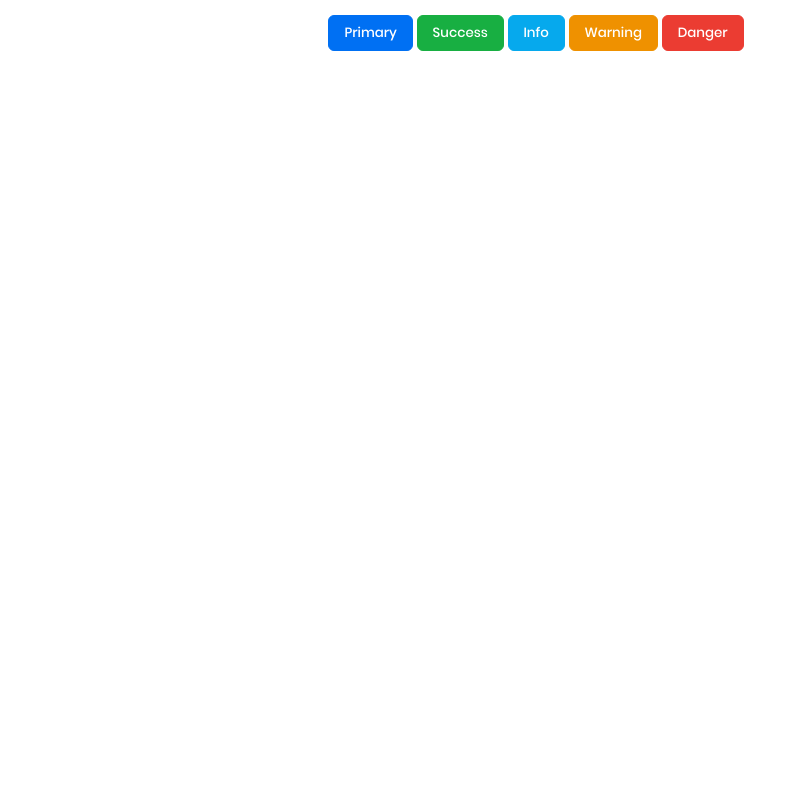
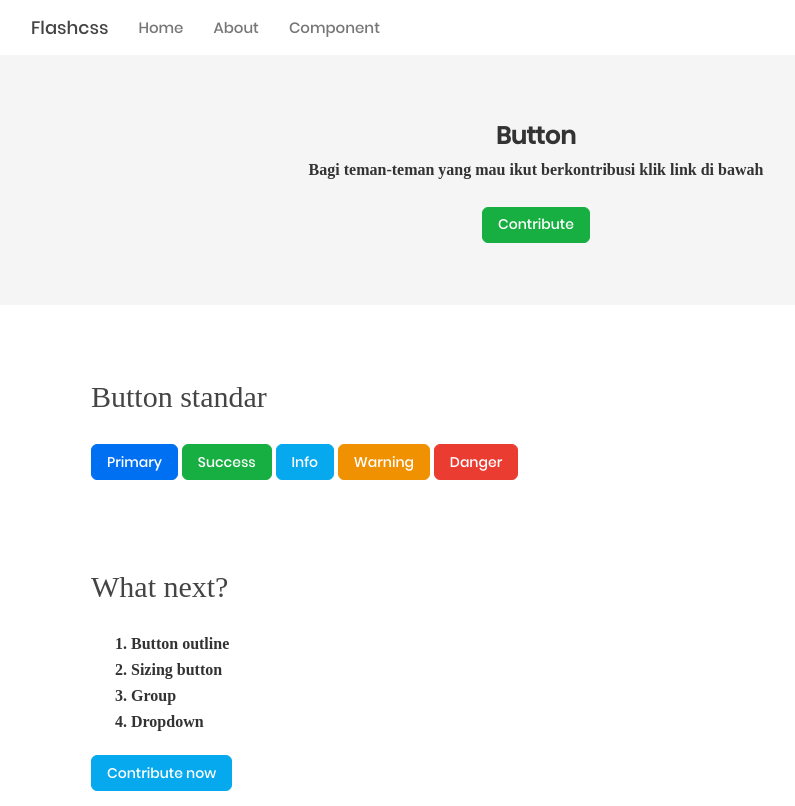
Before and after one commit to umaralfaruqdev/flashcss, a website: page views/button.html in a window 1280 px wide. Shown: the whole page, without its empty margins (104-899 px from the left). Drawn offline with Linux system fonts and the light colour scheme; files whose address does not match are found by name.

Commit message:
update button, readme, views

```diff
--- a/scss/_button.scss
+++ b/scss/_button.scss
@@ -17,51 +17,72 @@
 	font-family: inherit;
 	cursor: pointer;
 	transition: box-shadow .13s;
+	text-decoration: none;
+	font-size: 14px;
 }
 
+[class*="btn-"]:focus {
+	outline: 0;
+}
+
+// mixin
+
+
 .btn-primary {
-	background-color: #0070f3;
-	border-color: #0070f3;
+	@include bg-border(#0070f3);
+}
+
+.btn-primary:hover {
+	@include bg-border(#1064c6);
 }
 
 .btn-primary:focus {
-// border-color: #0070f361;
-	box-shadow: 0 0 0 3px #0070f361;
+	@include shadow(0 0 0 3px #0070f361);
 }
 
 .btn-success {
-	background-color: #18af42;
-	border-color: #18af42;
+	@include bg-border(#18af42);
+}
+
+.btn-success:hover {
+	@include bg-border(#0f9b36);
 }
 
 .btn-success:focus {
-// border-color: #18af4261;
-	box-shadow: 0 0 0 3px #18af4261;
+	@include shadow(0 0 0 3px #18af4261);
 }
+
 .btn-info {
-	background-color: #06a9ed;
-	border-color: #06a9ed;
+	@include bg-border(#06a9ed);
+}
+
+.btn-info:hover {
+	@include bg-border(#0a8abf);
 }
 
 .btn-info:focus {
-// border-color: #06a9ed61;
-	box-shadow: 0 0 0 3px #06a9ed61;
+	@include shadow(0 0 0 3px #06a9ed61);
 }
 
 .btn-warning {
-	background-color: #ef9100;
-	border-color: #ef9100;
+	@include bg-border(#ef9100);
+}
+
+.btn-warning:hover {
+	@include bg-border(#ca7b00);
 }
 
 .btn-warning:focus {
-	box-shadow: 0 0 0 3px #ef910061;
+	@include shadow(0 0 0 3px #ef910061);
 }
 
 .btn-danger {
-	background-color: #eb3c32;
-	border-color: #eb3c32;
+	@include bg-border(#eb3c32);
 }
 
+.btn-danger:hover {
+	@include bg-border(#c13229);
+}
 .btn-danger:focus {
-	box-shadow: 0 0 0 3px #eb3c3261;
+	@include shadow(0 0 0 3px #eb3c3261);
 }
--- a/scss/flash.scss
+++ b/scss/flash.scss
@@ -10,4 +10,5 @@
  */
 
 @import 'init';
+@import 'mixins/mixin';
 @import 'button';
--- /dev/null
+++ b/scss/mixins/_background.scss
@@ -0,0 +1,7 @@
+// Mixins
+
+
+@mixin bg-border($color) {
+	background-color: $color;
+	border-color: $color;
+}
--- /dev/null
+++ b/scss/mixins/_mixin.scss
@@ -0,0 +1,2 @@
+@import 'background';
+@import 'shadow';
--- /dev/null
+++ b/scss/mixins/_shadow.scss
@@ -0,0 +1,3 @@
+@mixin shadow($data) {
+	box-shadow: $data;
+}
--- /dev/null
+++ b/views/assets/css/page.css
@@ -0,0 +1,123 @@
+/*Styling page*/
+
+.my-navbar {
+	display: flex;
+	align-items: center;
+	min-height: 55px;
+	background-color: #fff;
+	padding-left: 15px;
+	padding-right: 15px;
+}
+
+.my-navbar .static {
+	display: flex;
+	align-items: center;
+}
+
+.my-navbar .static .brand {
+	text-decoration: none;
+	font-size: 18px;
+	color: #444;
+	padding-right: 15px;
+}
+
+.my-navbar .navigation {
+	display: flex;
+	align-items: center;
+	list-style: none;
+	margin: 0;
+	padding: 0;
+}
+
+.my-navbar .navigation li.item a.link {
+	color: #777;
+	text-decoration: none;
+	padding: 0 15px;
+	font-size: 15px;
+}
+
+
+.page-container {
+	padding: 0 15px;
+}
+
+@media(max-width: 480px) {
+	.collapsable-navbar {
+		display: none;
+	}
+}
+
+@media (min-width: 768px) {
+	.my-navbar {
+		padding-left: 135px;
+		padding-right: 135px;
+	}
+
+	.page-container {
+		padding: 0 195px;
+	}
+}
+
+
+.hero-section > .hero {
+	display: flex;
+	flex-direction: column;
+	justify-content: center;
+	align-items: center;
+	padding: 15px;
+	background-color: #f5f5f5;
+	min-height: 250px;
+}
+
+@media(min-width: 768px) {
+	.hero-section > .hero {
+		padding: 15px 75px;
+	}
+}
+
+.hero-button {
+	padding-top: 25px;
+}
+
+.hero-sub {
+	font-family: Nunito;
+	font-weight: 600;
+	padding-top: 5px;
+	line-height: 1.5;
+}
+
+.content-section > .content-container {
+	padding-top: 75px;
+	padding-bottom: 15px;
+}
+
+.content-title {
+	padding-bottom: 15px;
+	font-family: Poppins;
+	font-weight: 500;
+	font-size: 30px;
+	color: #444;
+}
+
+.next-list * {
+	font-family: Nunito;
+	font-weight: 600;
+	padding-bottom: 8px;
+}
+
+/*helper*/
+.b {
+	border: 1px solid tomato;
+}
+
+.pb-15 {
+	padding-bottom: 15px;
+}
+
+.pt-15 {
+	padding-top: 15px;
+}
+
+.tac {
+	text-align: center;
+}
--- a/views/button.html
+++ b/views/button.html
@@ -8,19 +8,54 @@
 	<title>Button: Flashcss</title>
 	<link rel="stylesheet" href="../dist/css/flash.css">
 	<link rel="shortcut icon" href="assets/ico/bendera-indonesia.ico">
+	<link rel="stylesheet" href="assets/css/page.css">
 
-	<style>
-		body {
-			padding: 15px;
-			text-align: center;
-		}
-	</style>
 </head>
 <body>
-	<button type="button" class="btn-primary">Primary</button>
-	<button type="button" class="btn-success">Success</button>
-	<button type="button" class="btn-info">Info</button>
-	<button type="button" class="btn-warning">Warning</button>
-	<button type="button" class="btn-danger">Danger</button>
+	<nav class="my-navbar">
+		<div class="static">
+			<a class="brand" href="">Flashcss</a>
+		</div>
+		<div class="collapsable-navbar">
+			<ul class="navigation">
+				<li class="item"><a class="link" href="">Home</a></li>
+				<li class="item"><a class="link" href="">About</a></li>
+				<li class="item"><a class="link" href="">Component</a></li>
+			</ul>
+		</div>
+	</nav>
+	<section class="hero-section">
+		<div class="hero">
+			<h1 class="hero-title">Button</h1>
+			<p class="hero-sub tac">Bagi teman-teman yang mau ikut berkontribusi klik link di bawah</p>
+			<div class="hero-button">
+				<a class="btn-success" href="https://github.com/umaralfaruqdev/flashcss">Contribute</a>
+			</div>
+
+		</div>
+	</section>
+
+	<section class="content-section page-container">
+		<div class="content-container">
+			<h2 class="content-title">Button standar</h2>
+			<div style="padding-top: 15px">
+				<button type="button" class="btn-primary">Primary</button>
+				<button type="button" class="btn-success">Success</button>
+				<button type="button" class="btn-info">Info</button>
+				<button type="button" class="btn-warning">Warning</button>
+				<button type="button" class="btn-danger">Danger</button>
+			</div>
+			<div style="padding-top: 75px">
+				<h2 class="content-title pt-15">What next?</h2>
+				<ol class="next-list">
+					<li>Button outline</li>
+					<li>Sizing button</li>
+					<li>Group</li>
+					<li>Dropdown</li>
+				</ol>
+				<a class="btn-info" href="https://github.com/umaralfaruqdev/flashcss">Contribute now</a>
+			</div>
+		</div>
+	</section>
 </body>
 </html>
```
Also changed, not shown: README.md, dist/css/flash.css.
